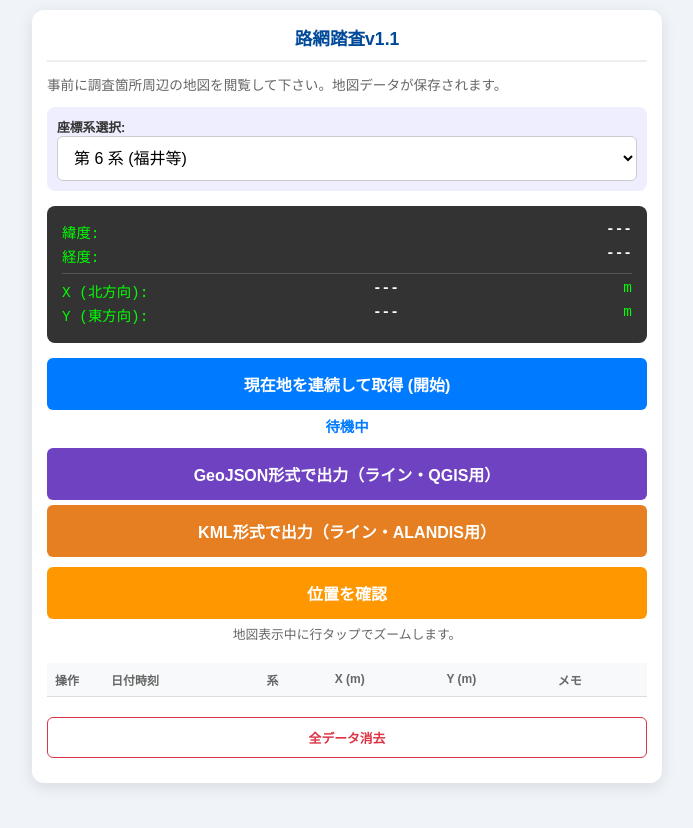
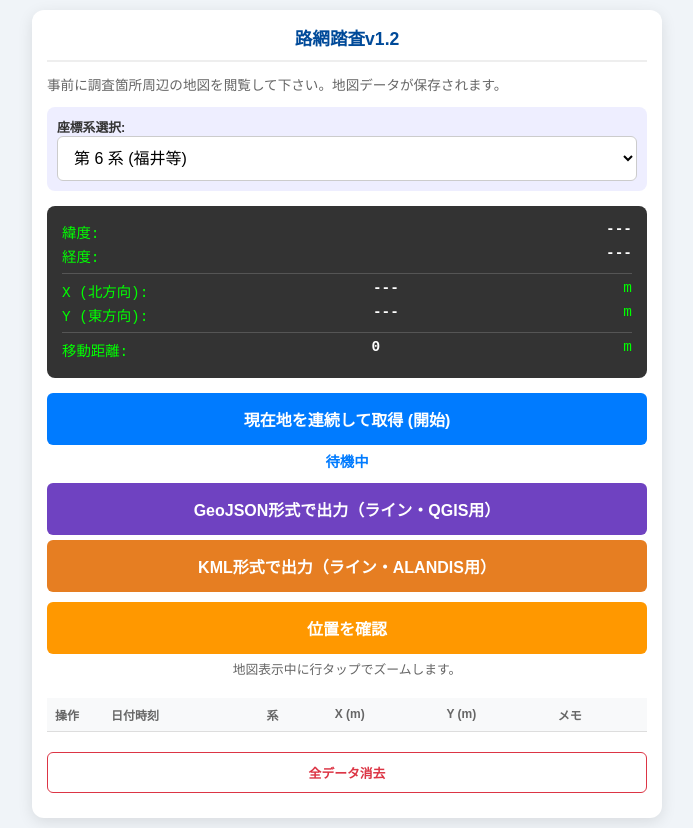
Before and after one commit to takada291/road-survey, a plain HTML site: page index.html in a window 1280 px wide. Shown: the whole page, without its empty margins (293-986 px from the left). Before the commit the page ends 800 px from the top, so only its background shows below. Drawn offline with nearby package versions, Linux system fonts and the light colour scheme.

Commit message:
Update index.html

```diff
--- a/index.html
+++ b/index.html
@@ -3,7 +3,7 @@
 <head>
     <meta charset="UTF-8">
     <meta name="viewport" content="width=device-width, initial-scale=1.0">
-    <title>路網踏査</title>
+    <title>路網踏査v1.2</title>
     <link rel="manifest" href="manifest.json">
     <link rel="stylesheet" href="https://unpkg.com/leaflet@1.9.4/dist/leaflet.css" />
     <style>
@@ -59,7 +59,7 @@
 <body>
 
 <div class="card">
-    <h1>路網踏査v1.1</h1>
+    <h1>路網踏査v1.2</h1>
 
     <p style="font-size:0.85rem; color:#666; margin-top:10px;">事前に調査箇所周辺の地図を閲覧して下さい。地図データが保存されます。</p>
 
@@ -85,6 +85,8 @@
         <hr style="border:0; border-top:1px solid #555;">
         <div><span>X (北方向):</span> <span class="val" id="posX">---</span> m</div>
         <div><span>Y (東方向):</span> <span class="val" id="posY">---</span> m</div>
+        <hr style="border:0; border-top:1px solid #555;">
+        <div><span>移動距離:</span> <span class="val" id="totalDist">0</span> m</div>
     </div>
 
     <button class="btn-gps" id="btnGps">現在地を連続して取得 (開始)</button>
@@ -299,8 +301,26 @@
         }
     }
 
+    // --- 【修正】合計距離計算・表示 ---
+    function updateTotalDistance() {
+        const data = JSON.parse(localStorage.getItem(STORAGE_KEY) || "[]");
+        let total = 0;
+        if (data.length > 1) {
+            for (let i = 0; i < data.length - 1; i++) {
+                const p1 = L.latLng(data[i].lat, data[i].lon);
+                const p2 = L.latLng(data[i+1].lat, data[i+1].lon);
+                total += p1.distanceTo(p2);
+            }
+        }
+        document.getElementById('totalDist').innerText = Math.round(total);
+    }
+
     function render() {
         const data = JSON.parse(localStorage.getItem(STORAGE_KEY) || "[]");
+
+        // --- 距離表示の更新 ---
+        updateTotalDistance();
+
         // 表示用に逆順にするが、削除用に元のインデックスを保持したい
         // mapでindex付きのオブジェクトにしてからreverseする
         const displayData = data.map((d, i) => ({...d, originalIndex: i})).reverse();
```
